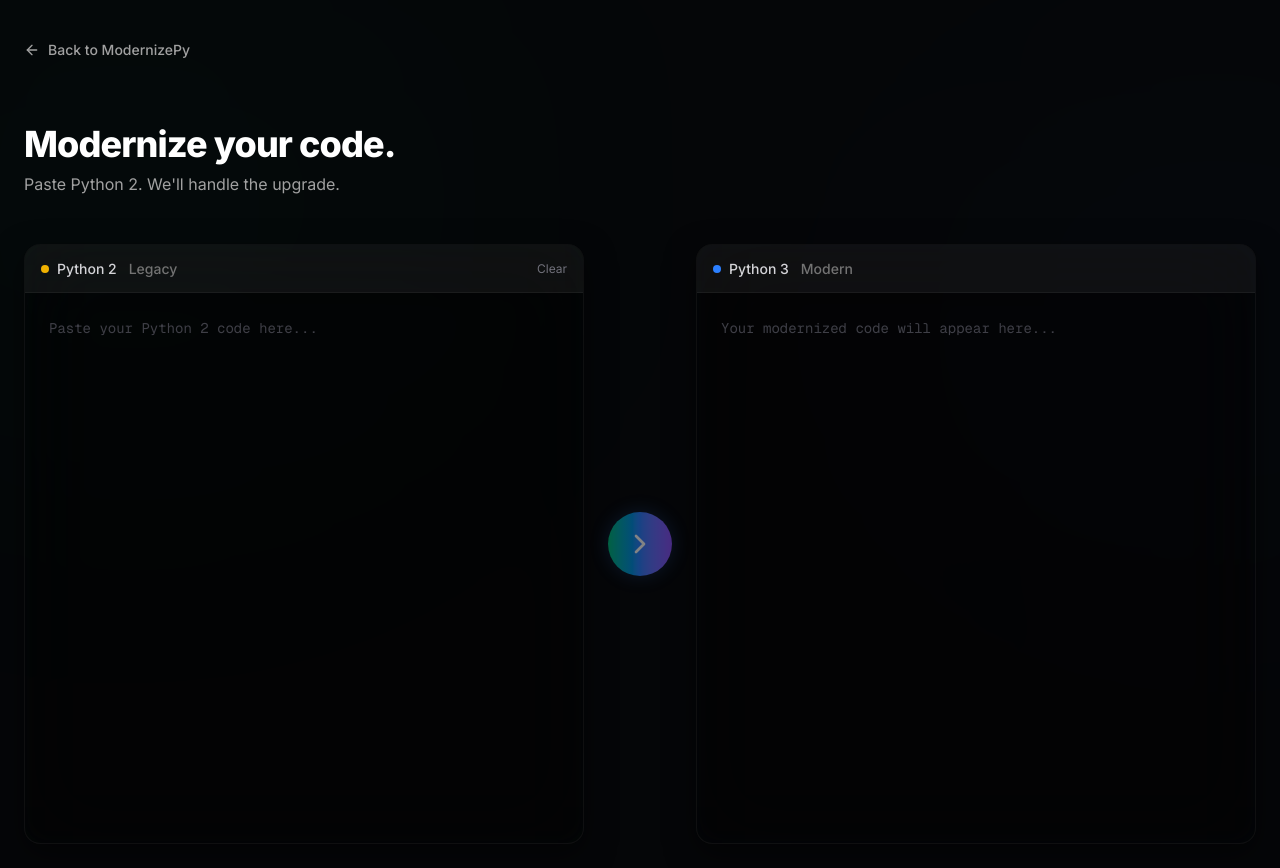
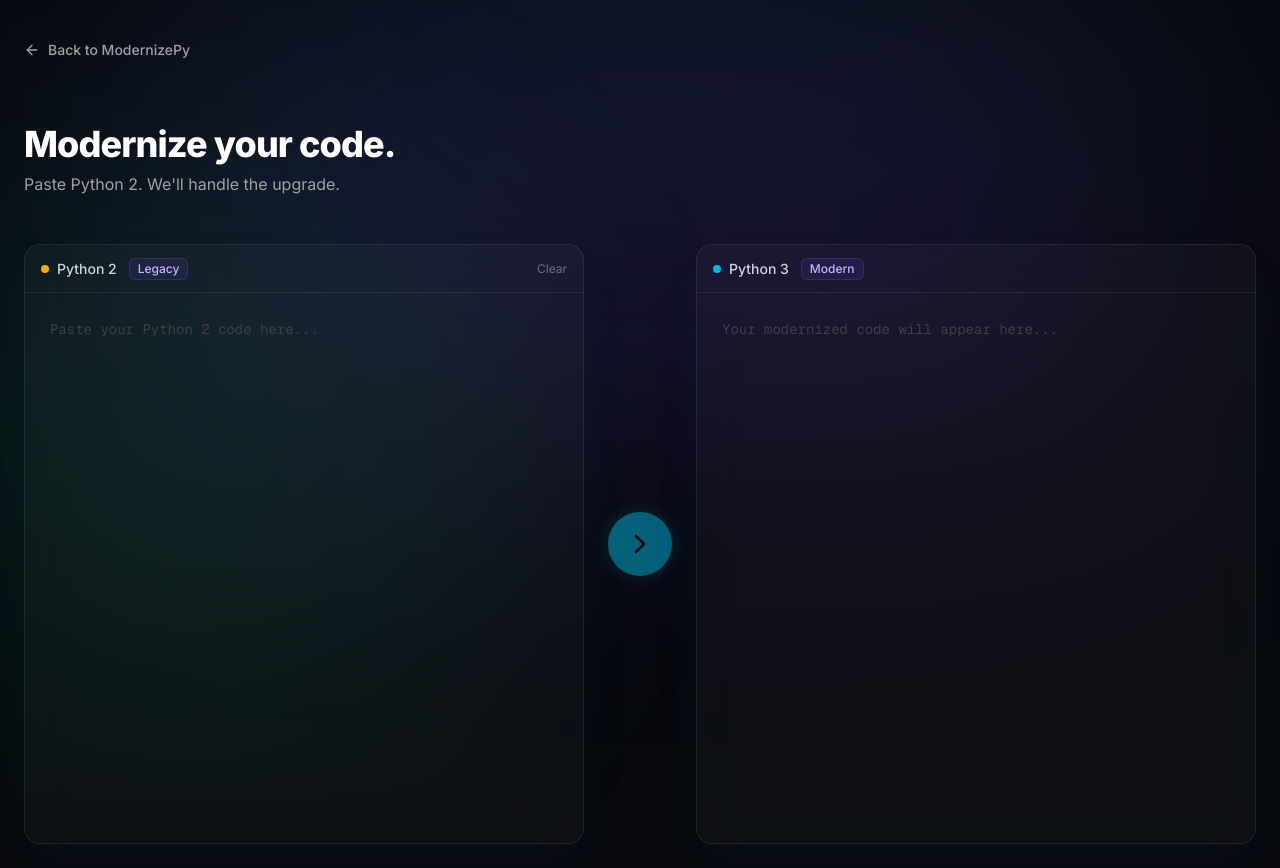
Before and after one commit to kavanakdas8/python-2-to-3-converter, a Next.js app in the folder twotothree/: page /convert in a window 1280 px wide. Built offline with nearby package versions, Linux system fonts and the light colour scheme.

Commit message:
Add Theme

```diff
--- a/twotothree/app/convert/page.tsx
+++ b/twotothree/app/convert/page.tsx
@@ -44,12 +44,12 @@
   };
 
   return (
-    <div className="min-h-screen bg-[#050608] text-zinc-100 font-sans selection:bg-emerald-500/30 flex flex-col p-6">
+    <div className="min-h-screen bg-transparent text-zinc-100 font-sans selection:bg-cyan-500/30 flex flex-col p-6">
 
       {/* Background Orbs */}
       <div className="absolute inset-0 pointer-events-none overflow-hidden z-0">
-        <div className="absolute top-[-10%] left-[-20%] w-[60%] h-[70%] rounded-full bg-emerald-500/5 blur-[150px] opacity-50" />
-        <div className="absolute top-[10%] right-[-20%] w-[50%] h-[60%] rounded-full bg-blue-500/5 blur-[150px] opacity-40" />
+        <div className="absolute top-0 left-1/2 -translate-x-1/2 w-[80%] h-[60%] rounded-full bg-gradient-to-b from-cyan-500/20 via-violet-600/20 to-transparent blur-[140px]" />
+        <div className="absolute top-[20%] left-[-10%] w-[50%] h-[70%] rounded-full bg-emerald-500/10 blur-[130px]" />
       </div>
 
       <div className="max-w-7xl mx-auto w-full relative z-10">
@@ -77,12 +77,12 @@
         {/* Workspace */}
         <div className="flex flex-col lg:flex-row gap-6 min-h-[600px]">
           {/* Input Panel */}
-          <div className="group flex-1 flex flex-col rounded-2xl border border-white/5 bg-black/40 backdrop-blur-2xl overflow-hidden shadow-[inset_0_0_20px_rgba(52,211,153,0.02),0_10px_30px_rgba(0,0,0,0.5)] transition-all duration-500 hover:border-white/10 hover:shadow-[inset_0_0_20px_rgba(52,211,153,0.1),0_10px_40px_rgba(0,0,0,0.8)]">
-            <div className="h-12 border-b border-white/5 bg-white/5 flex items-center px-4 justify-between">
+          <div className="group flex-1 flex flex-col rounded-2xl backdrop-blur-xl bg-white/[0.03] border border-white/[0.08] shadow-2xl shadow-cyan-950/20 overflow-hidden transition-all duration-500 hover:border-white/[0.12]">
+            <div className="h-12 border-b border-white/[0.08] bg-transparent flex items-center px-4 justify-between">
               <span className="text-sm font-medium text-zinc-300 flex items-center gap-2">
                 <span className="w-2 h-2 rounded-full bg-yellow-500"></span>
                 Python 2
-                <span className="text-neutral-500 ml-1">Legacy</span>
+                <span className="px-2 py-0.5 rounded-md bg-violet-500/10 text-violet-300 border border-violet-500/20 ml-1 text-xs">Legacy</span>
               </span>
               <button
                 onClick={() => setInputCode("")}
@@ -95,7 +95,7 @@
               value={inputCode}
               onChange={(e) => setInputCode(e.target.value)}
               placeholder="Paste your Python 2 code here..."
-              className="flex-1 w-full bg-transparent p-6 text-sm font-mono text-zinc-200 focus:outline-none resize-none placeholder:text-zinc-700 leading-relaxed"
+              className="flex-1 w-full bg-transparent p-6 text-sm font-mono text-zinc-200 focus:outline-none focus:border-cyan-500/50 focus:ring-1 focus:ring-cyan-500/30 resize-none placeholder:text-zinc-700 leading-relaxed border border-transparent"
               spellCheck="false"
             />
           </div>
@@ -105,13 +105,13 @@
             <button
               onClick={handleConvert}
               disabled={isLoading || !inputCode.trim()}
-              className="relative flex items-center justify-center w-16 h-16 rounded-full bg-gradient-to-r from-emerald-500 via-blue-500 to-violet-500 text-white shadow-[0_0_20px_rgba(59,130,246,0.3)] disabled:opacity-50 disabled:cursor-not-allowed transition-all duration-500 hover:shadow-[0_0_40px_rgba(59,130,246,0.6)] hover:scale-110 active:scale-95 overflow-hidden group"
+              className="relative flex items-center justify-center w-16 h-16 rounded-full bg-cyan-500 hover:bg-cyan-400 text-neutral-950 font-medium shadow-[0_0_20px_rgba(6,182,212,0.35)] disabled:opacity-50 disabled:cursor-not-allowed transition-all duration-500 hover:scale-110 active:scale-95 overflow-hidden group"
               aria-label="Convert Code"
             >
               {isLoading ? (
                 <>
-                  <div className="absolute inset-0 bg-gradient-to-r from-emerald-500 via-blue-500 to-violet-500 animate-[spin_3s_linear_infinite]" />
-                  <div className="absolute inset-0.5 bg-[#050608] rounded-full flex items-center justify-center">
+                  <div className="absolute inset-0 bg-cyan-500 animate-[spin_3s_linear_infinite]" />
+                  <div className="absolute inset-0.5 bg-[#07090e] rounded-full flex items-center justify-center">
                     <div className="w-5 h-5 border-2 border-white/30 border-t-white rounded-full animate-spin" />
                   </div>
                 </>
@@ -133,12 +133,12 @@
           </div>
 
           {/* Output Panel */}
-          <div className="group flex-1 flex flex-col rounded-2xl border border-white/5 bg-black/40 backdrop-blur-2xl overflow-hidden shadow-[inset_0_0_20px_rgba(59,130,246,0.02),0_10px_30px_rgba(0,0,0,0.5)] transition-all duration-500 hover:border-white/10 hover:shadow-[inset_0_0_20px_rgba(59,130,246,0.1),0_10px_40px_rgba(0,0,0,0.8)]">
-            <div className="h-12 border-b border-white/5 bg-white/5 flex items-center px-4 justify-between">
+          <div className="group flex-1 flex flex-col rounded-2xl backdrop-blur-xl bg-white/[0.03] border border-white/[0.08] shadow-2xl shadow-cyan-950/20 overflow-hidden transition-all duration-500 hover:border-white/[0.12]">
+            <div className="h-12 border-b border-white/[0.08] bg-transparent flex items-center px-4 justify-between">
               <span className="text-sm font-medium text-zinc-300 flex items-center gap-2">
-                <span className="w-2 h-2 rounded-full bg-blue-500"></span>
+                <span className="w-2 h-2 rounded-full bg-cyan-500"></span>
                 Python 3
-                <span className="text-neutral-500 ml-1">Modern</span>
+                <span className="px-2 py-0.5 rounded-md bg-violet-500/10 text-violet-300 border border-violet-500/20 ml-1 text-xs">Modern</span>
               </span>
               {outputCode && (
                 <button
@@ -185,7 +185,7 @@
                   readOnly
                   value={outputCode}
                   placeholder={isLoading ? "" : "Your modernized code will appear here..."}
-                  className="w-full h-full bg-transparent p-6 text-sm font-mono text-zinc-200 focus:outline-none resize-none placeholder:text-zinc-700 leading-relaxed"
+                  className="w-full h-full bg-transparent p-6 text-sm font-mono text-cyan-200/90 focus:outline-none focus:border-cyan-500/50 focus:ring-1 focus:ring-cyan-500/30 resize-none placeholder:text-zinc-700 leading-relaxed border border-transparent"
                 />
               )}
             </div>
--- a/twotothree/app/globals.css
+++ b/twotothree/app/globals.css
@@ -1,7 +1,7 @@
 @import "tailwindcss";
 
 :root {
-  --color-background: #09090b;
+  --color-background: #07090e;
   --color-foreground: #f4f4f5;
   --font-sans: var(--font-inter);
   --font-mono: var(--font-geist-mono);
--- a/twotothree/components/footer.tsx
+++ b/twotothree/components/footer.tsx
@@ -58,7 +58,7 @@
       initial="hidden"
       whileInView="visible"
       viewport={{ once: true, amount: 0.15 }}
-      className="relative w-full bg-[#050608] text-neutral-300 font-sans overflow-hidden selection:bg-emerald-500/30"
+      className="relative w-full bg-transparent text-neutral-300 font-sans overflow-hidden selection:bg-cyan-500/30"
     >
       <div className="relative z-10 max-w-7xl mx-auto px-6 md:px-12 pt-20 pb-10 flex flex-col justify-between">
 
--- a/twotothree/components/hero/hero.tsx
+++ b/twotothree/components/hero/hero.tsx
@@ -33,13 +33,7 @@
   };
 
   return (
-    <div className="relative min-h-[70vh] flex flex-col bg-[#050608] overflow-hidden text-neutral-50 font-sans selection:bg-emerald-500/30">
-      {/* Background Aurora Orbs */}
-      <div className="absolute inset-0 pointer-events-none overflow-hidden z-0">
-        <div className="absolute top-[-10%] left-[-20%] w-[60%] h-[70%] rounded-full bg-emerald-500/10 blur-[150px] opacity-70" />
-        <div className="absolute top-[10%] left-[20%] w-[50%] h-[60%] rounded-full bg-blue-500/10 blur-[150px] opacity-60" />
-        <div className="absolute bottom-[-20%] right-[-10%] w-[60%] h-[70%] rounded-full bg-violet-500/10 blur-[150px] opacity-70" />
-      </div>
+    <div className="relative min-h-[70vh] flex flex-col bg-transparent overflow-hidden text-neutral-50 font-sans selection:bg-cyan-500/30">
 
       <div className="relative z-10 flex min-h-[70vh] flex-col">
 
@@ -58,7 +52,7 @@
               <span className="block text-[48px] sm:text-[64px] text-white mb-2">
                 Modernize your Python
               </span>
-              <span className="block text-[40px] sm:text-[54px] text-transparent bg-clip-text bg-gradient-to-r from-emerald-400 via-cyan-400 via-blue-500 to-violet-500">
+              <span className="block text-[40px] sm:text-[54px] text-transparent bg-clip-text bg-gradient-to-r from-cyan-400 via-cyan-500 to-violet-500">
                 Without rewriting it by hand
               </span>
             </motion.h1>
@@ -83,7 +77,7 @@
             >
               <Link
                 href="/convert"
-                className="group flex min-h-12 items-center gap-2 rounded-full bg-white/10 px-8 text-base font-bold text-white shadow-[inset_2px_2px_0_-0.5px_rgba(255,255,255,0.1),inset_-2px_-2px_0_-0.5px_rgba(255,255,255,0.1),0_0_20px_rgba(52,211,153,0.2)] backdrop-blur-sm transition-all hover:bg-white/20 hover:shadow-[inset_2px_2px_0_-0.5px_rgba(255,255,255,0.2),inset_-2px_-2px_0_-0.5px_rgba(255,255,255,0.2),0_0_40px_rgba(52,211,153,0.4)] active:scale-[0.96]"
+                className="group flex min-h-12 items-center gap-2 rounded-full bg-cyan-500 hover:bg-cyan-400 px-8 text-base font-medium text-neutral-950 shadow-[0_0_20px_rgba(6,182,212,0.35)] transition-all active:scale-[0.96]"
               >
                 Start converting
                 <ArrowRight className="w-5 h-5 group-hover:translate-x-1 transition-transform" />
--- a/twotothree/components/landing-nav.tsx
+++ b/twotothree/components/landing-nav.tsx
@@ -22,7 +22,7 @@
         variants={navVariants}
         initial="hidden"
         animate="visible"
-        className="pointer-events-auto flex w-full items-center justify-between bg-[#050608]/80 border-b border-white/10 px-6 py-1.5 shadow-[0_4px_30px_rgba(0,0,0,0.1)] backdrop-blur-md"
+        className="pointer-events-auto flex w-full items-center justify-between bg-transparent border-b border-white/10 px-6 py-1.5 shadow-[0_4px_30px_rgba(0,0,0,0.1)] backdrop-blur-md"
       >
         <div className="flex items-center gap-3">
           <div className="w-8 h-8 flex items-center justify-center">
```
Also changed, not shown: twotothree/app/page.tsx (+10 -5 lines).
